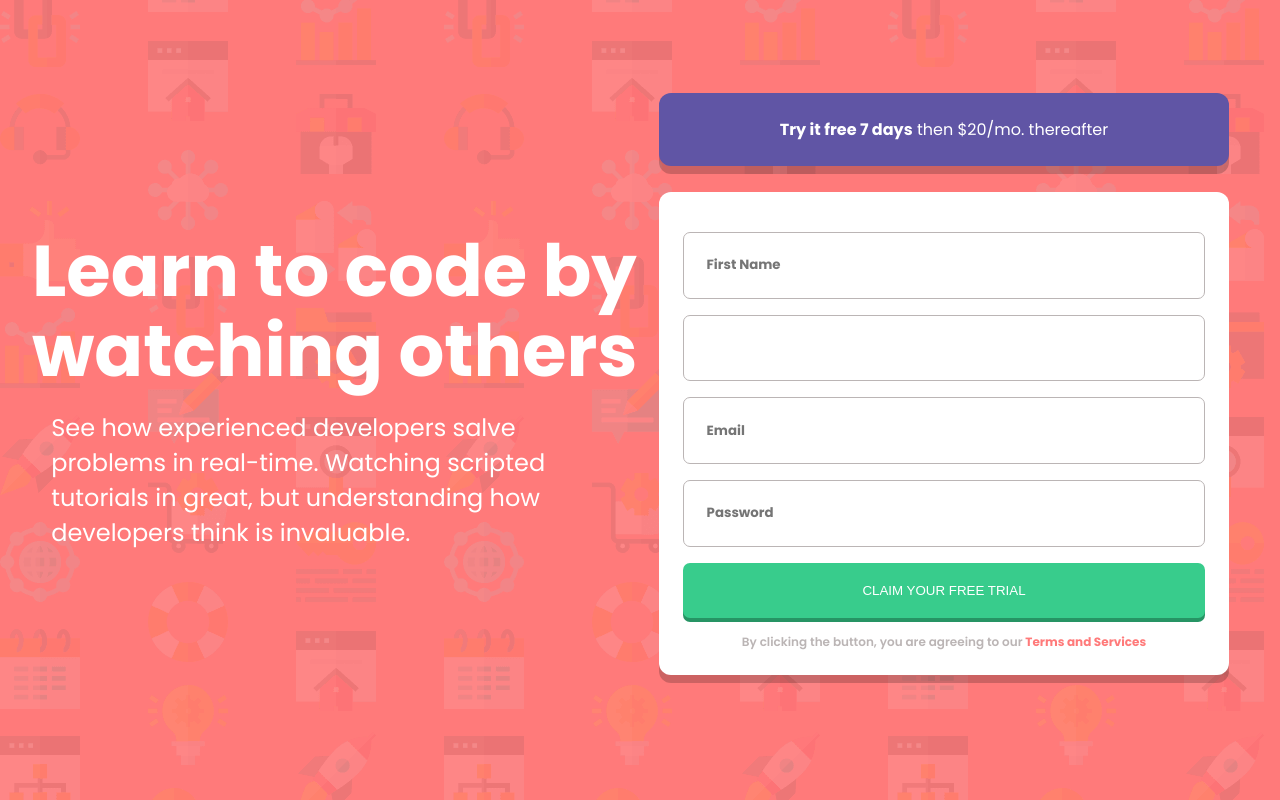
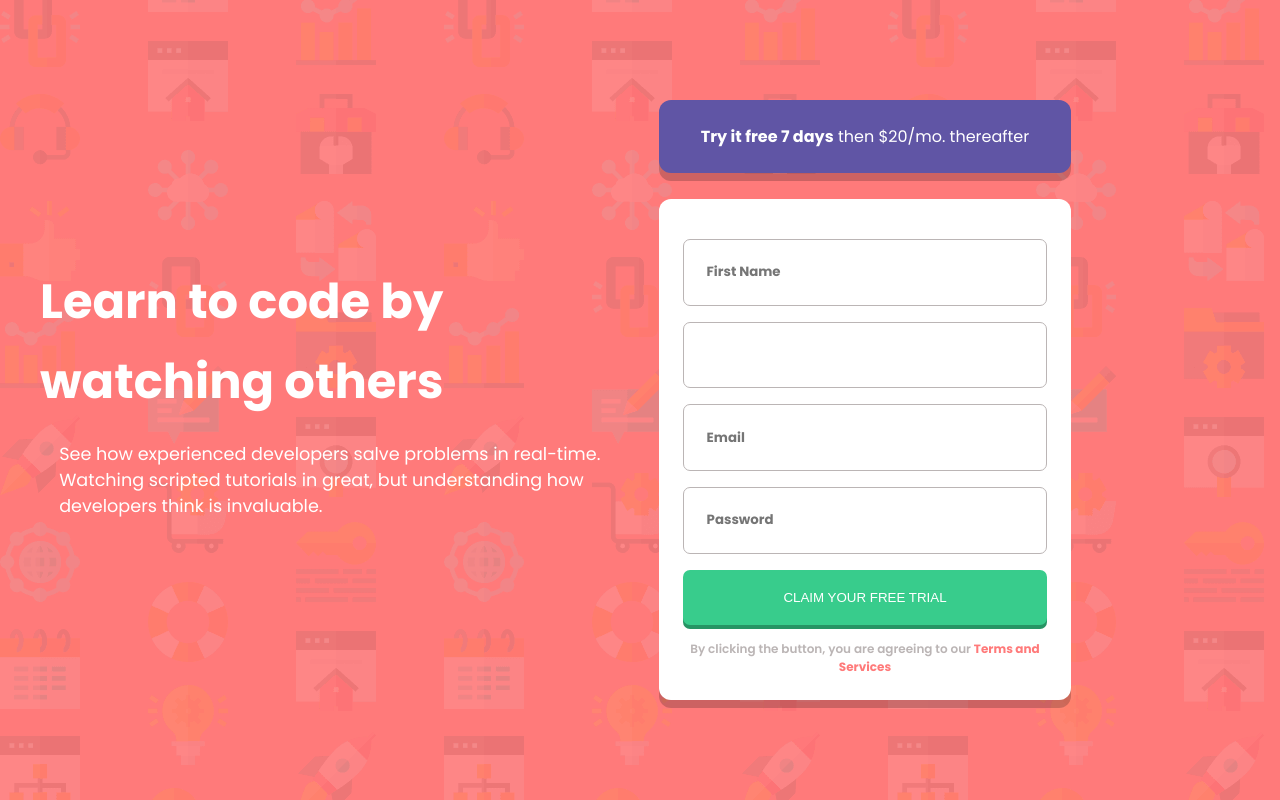
Before and after one commit to victorambrozi/form-challenge-desafio, a plain HTML site: page index.html in a window 1280 px wide. Drawn offline with Linux system fonts and the light colour scheme.

Commit message:
bug fix in css

```diff
--- a/css/responsive.css
+++ b/css/responsive.css
@@ -1,13 +1,18 @@
 @media(min-width: 700px) {
+    body {
+        height: 100%;
+    }
+
     #wrapper {
         display: grid;
         grid-template-columns: repeat(2, 1fr);
         align-items: center;
 
         height: 100vh;
-        max-width: 1440px;
+        max-width: 1200px;
+        max-height: 80%;
 
-        padding: 32px;
+        /* padding: 32px; */
     }
 
     .info {
@@ -16,12 +21,21 @@
 
     .info h2 {
         width: 100%;
-        font-size: 4.5rem;
+        font-size: 3rem;
         line-height: 5rem;
 
     }
 
     .info p {
-        font-size: 1.5rem;
+        font-size: 1.1em;
+    }
+
+    form {
+        margin-bottom: 0;
+    }
+
+    .form-info{
+        margin: 1vh 0;
+        max-width: 450px;
     }
 }
--- a/js/script.js
+++ b/js/script.js
@@ -18,5 +18,3 @@ document.querySelector("input")
 buttonElement.addEventListener("click", () => {
    validationError()
 })
-
-const emailInput = document.querySelector("input[type=email")
```
